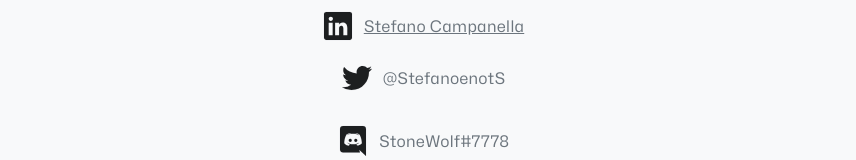
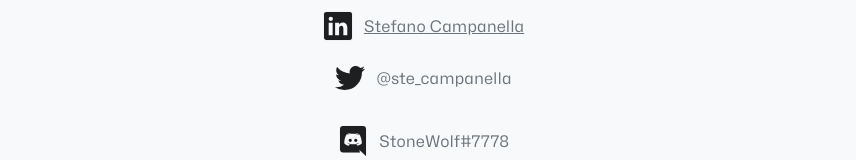
Before and after one commit to StefanoStone/stefanostone.github.io, an Angular app: page /contacts in a window 1280 px wide. Shown: the part 398-558 px from the top of the page, without its empty margins (217-1073 px from the left). Built offline with nearby package versions, Linux system fonts and the light colour scheme.

Commit message:
update twitter tag

```diff
--- a/src/app/pages/contacts/contacts.component.html
+++ b/src/app/pages/contacts/contacts.component.html
@@ -18,7 +18,7 @@
   </div>
   <div class="row-div">
     <ion-icon name="logo-twitter"></ion-icon>
-    <p class="data">@StefanoenotS</p>
+    <p class="data">@ste_campanella</p>
   </div>
   <div class="row-div">
     <ion-icon name="logo-discord"></ion-icon>
```
